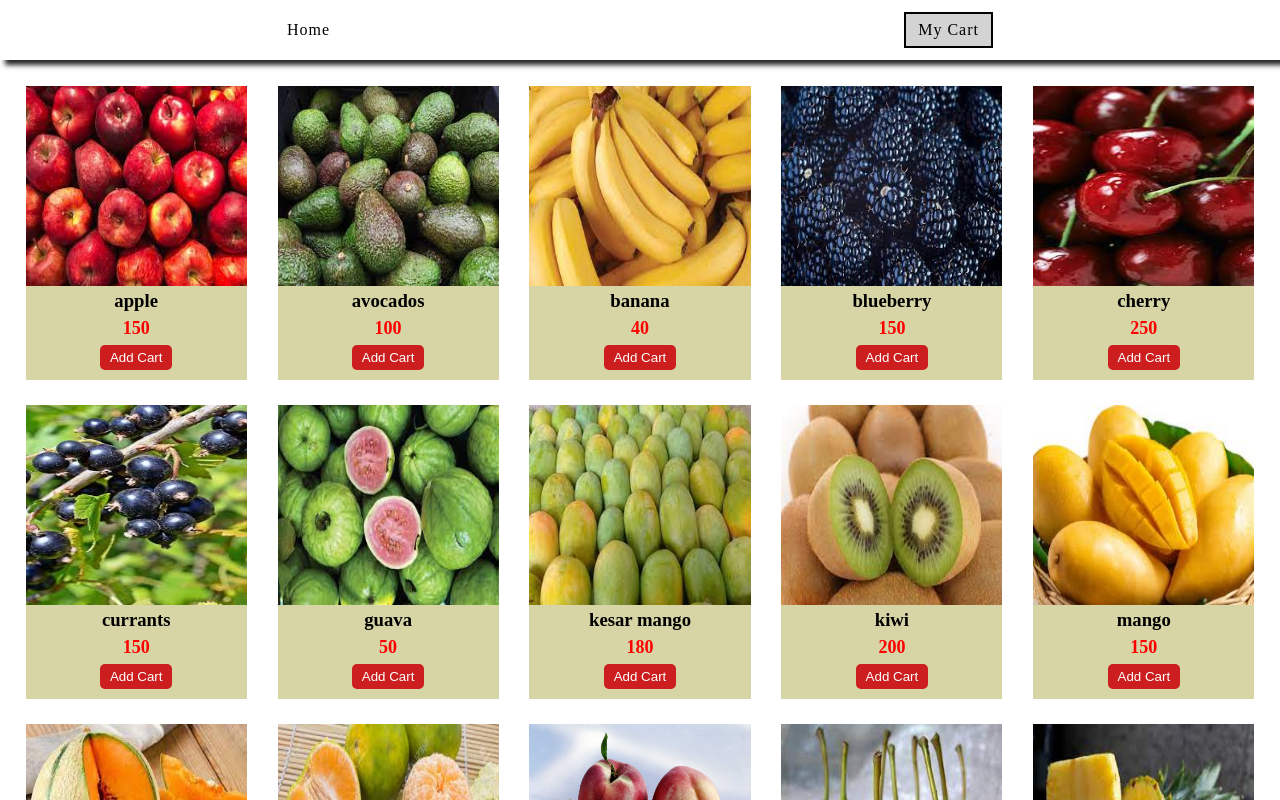
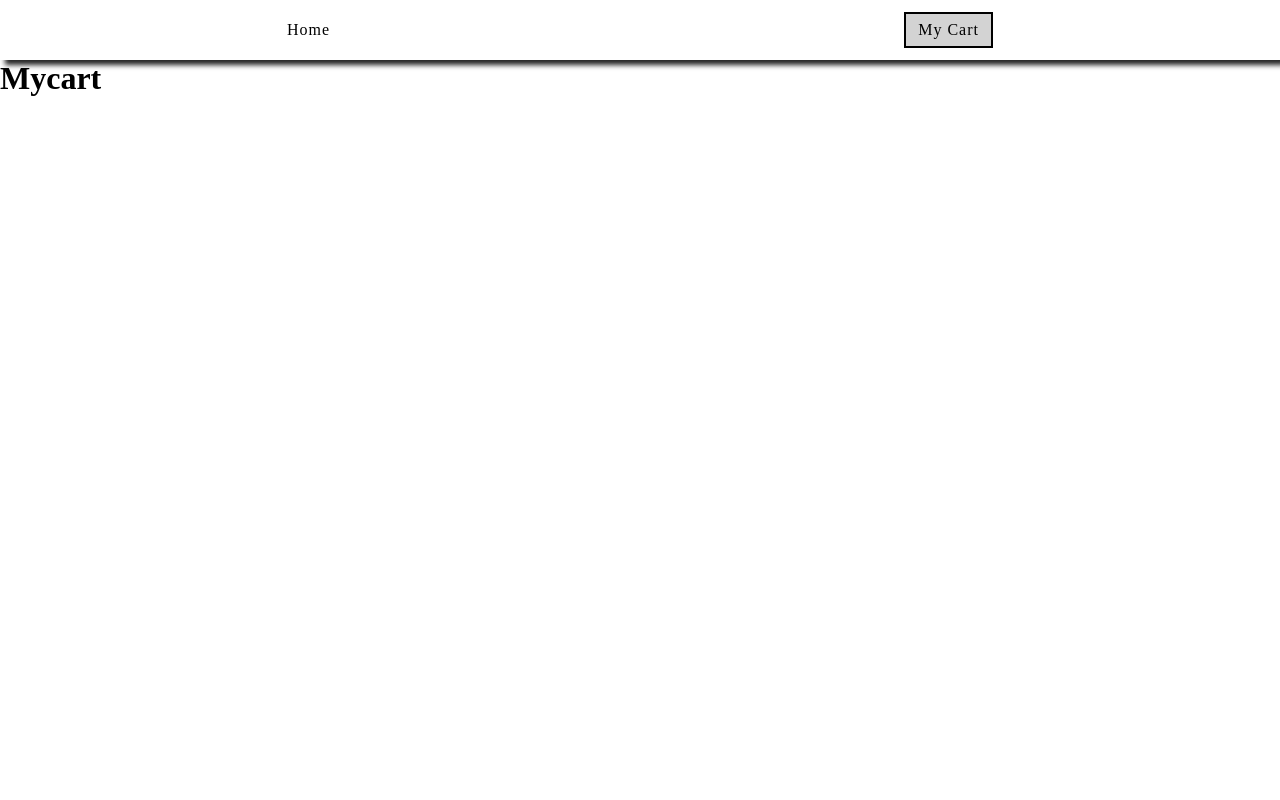
Before and after one commit to PrinceLunagariya47/web_page, a React (Create React App) app: page /Mycart in a window 1280 px wide. Shown: the top 800 px of the page. Built offline with nearby package versions, Linux system fonts and the light colour scheme.

Commit message:
MYCART component created

```diff
--- a/package.json
+++ b/package.json
@@ -8,6 +8,7 @@
     "@testing-library/user-event": "^13.5.0",
     "react": "^18.2.0",
     "react-dom": "^18.2.0",
+    "react-router-dom": "^6.3.0",
     "react-scripts": "5.0.1",
     "web-vitals": "^2.1.4"
   },
--- a/src/App.jsx
+++ b/src/App.jsx
@@ -1,24 +1,21 @@
 import React from 'react';
+import { BrowserRouter as Router, Route, Routes } from "react-router-dom";
 import Header from './Header';
-import Card from './Card';
-import Sdata from './Sdata';
+import Home from './Home';
+import Mycart from './Mycart';
 
 const App = () => {
 
     return (
         <>
-            <Header />
-            <div className='main_div'>
-            {Sdata.map((val) => {
-                return (
-                    <Card
-                        imgsrc={val.imgsrc}
-                        title={val.title}
-                        price={val.price}
-                    />
-                );
-            })}
-            </div>
+            <Router>
+                <Header />
+                <Routes>
+                    <Route exact path='/' element={<Home />} />
+                    <Route exact path='/Mycart' element={<Mycart />} />
+                    <Route path='*' element={<Home />} />
+                </Routes>
+            </Router>
         </>
     )
 }
--- a/src/Card.jsx
+++ b/src/Card.jsx
@@ -8,9 +8,7 @@ const Card = (props) => {
             <div className='card_info'>
                 <h3 className='card_title'>{props.title}</h3>
                 <h4 className='price'>{props.price}</h4>
-                <a href="#">
-                    <button className='add_btn'>Add Cart</button>
-                </a>
+                <button className='add_btn' onClick={() => { props.function(props.id) }}>Add Cart</button>
             </div>
         </div>
     )
--- /dev/null
+++ b/src/Cart_card.jsx
@@ -0,0 +1,18 @@
+import React from 'react';
+
+const Cart_card = () => {
+    return (
+        <div className='cards'>
+            {/* <img src={props.imgsrc} alt={props.title} className='card_img' />
+            <div className='card_info'>
+                <h3 className='card_title'>{props.title}</h3>
+                <h4 className='price'>{props.price}</h4>
+                <a href="#">
+                    <button className='add_btn'>Add Cart</button>
+                </a>
+            </div> */}
+        </div>
+    )
+}
+
+export default Cart_card;
--- a/src/Header.jsx
+++ b/src/Header.jsx
@@ -1,11 +1,12 @@
 import React from 'react';
+import { NavLink } from 'react-router-dom';
 
 const Header = () => {
     return (
         <>
             <div className='header'>
-                <a href="#" className='menu'>Home</a>
-                <a href="#" className='menu cart_btn'>My Cart</a>
+                <NavLink to="/" className='menu'>Home</NavLink>
+                <NavLink to="/Mycart" className='menu cart_btn'>My Cart</NavLink>
             </div>
         </>
     )
--- /dev/null
+++ b/src/Home.jsx
@@ -0,0 +1,33 @@
+import React, { useState } from 'react';
+import Card from './Card';
+import Sdata from './Sdata';
+
+const Home = () => {
+
+    const [cartItem, setCartItem] = useState([]);
+
+    const AddItem = (id) => {
+        let newItem = Sdata.filter((val) => {
+            return val.id === id;
+        })
+        setCartItem((oldItem) => [...oldItem, newItem]);
+    }
+
+    return (
+        <div className='main_div'>
+            {Sdata.map((val) => {
+                return (
+                    <Card
+                        id={val.id}
+                        imgsrc={val.imgsrc}
+                        title={val.title}
+                        price={val.price}
+                        function={AddItem}
+                    />
+                );
+            })}
+        </div>
+    )
+}
+
+export default Home;
--- /dev/null
+++ b/src/Mycart.jsx
@@ -0,0 +1,25 @@
+import React from 'react';
+import Cart_card from './Cart_card';
+
+const Mycart = (props) => {
+  return (
+    <>
+      {/* <div className='main_div'>
+        {props.array.map((val) => {
+          return (
+            <Card
+              id={val.id}
+              imgsrc={val.imgsrc}
+              title={val.title}
+              price={val.price}
+              function={props.AddItem}
+            />
+          );
+        })}
+      </div> */}
+      <h1>Mycart</h1>
+    </>
+  )
+}
+
+export default Mycart;
--- a/src/index.css
+++ b/src/index.css
@@ -50,4 +50,5 @@
   border: none;
   border-radius: 5px;
   margin-bottom: 10px;
+  cursor: pointer;
 }
```
Also changed, not shown: 1 other file (tests, documents, lock files or other folders).
